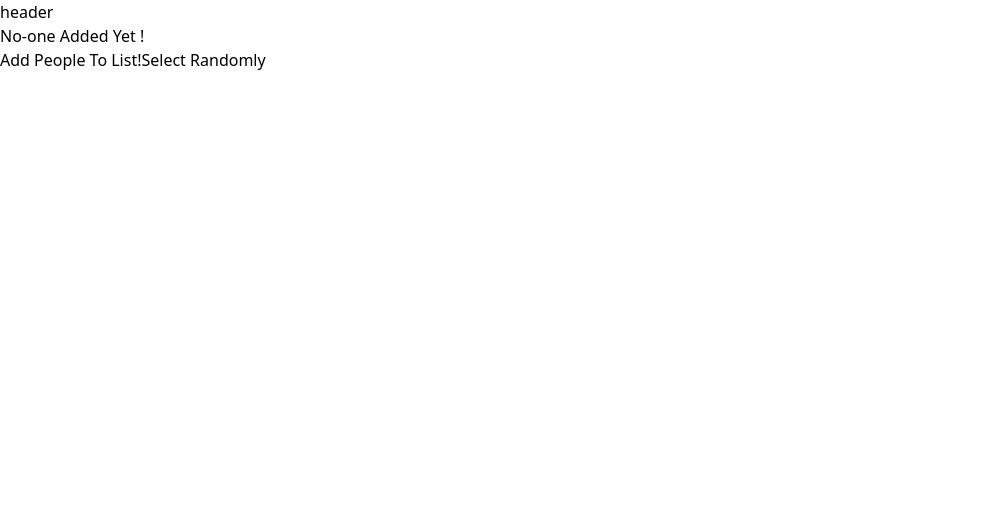
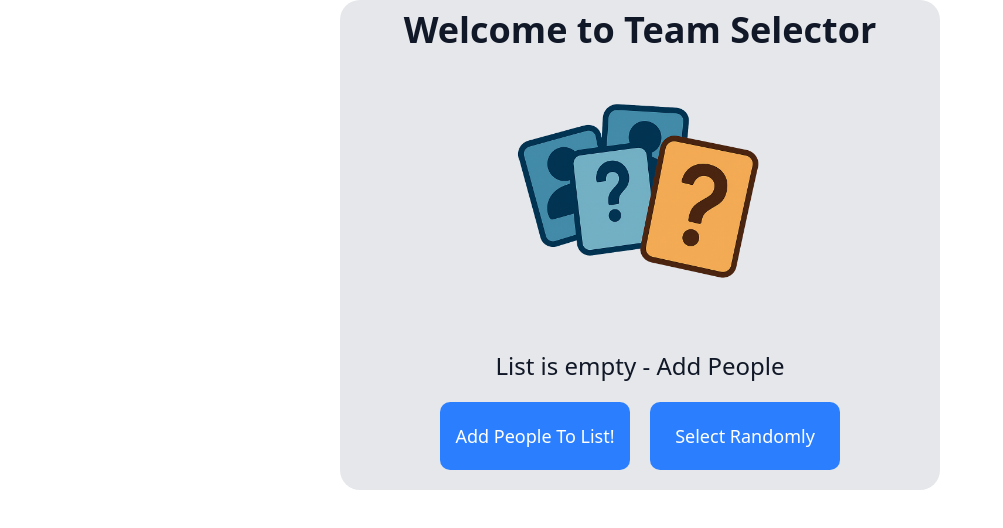
Before and after one commit to rezam91/RandomPeople, a React (Vite) app: page / in a window 1280 px wide. Shown: the top 528 px of the page, without its empty margins (0-1003 px from the left). Built offline with nearby package versions, Linux system fonts and the light colour scheme.

Commit message:
feat(style): for home page added

```diff
--- a/src/App.jsx
+++ b/src/App.jsx
@@ -11,7 +11,7 @@ import { useReducer } from "react"
 const App = () => {
   const [list, dispatch] = useReducer(listUpdater, [])
   return (
-    <>
+    <div className="text-[#111827] pb-[20px] ml-auto mr-auto bg-gray-200 rounded-[20px] w-[600px]">
       <UserContext.Provider value = {{list, dispatch}}>
         <Header />
         <Routes>
@@ -21,7 +21,7 @@ const App = () => {
           <Route path='/*' element={<NotFound />} />
         </Routes>
       </UserContext.Provider>
-    </>
+    </div>
   )
 }
 
--- a/src/components/header.jsx
+++ b/src/components/header.jsx
@@ -1,5 +1,11 @@
+import logoPath from '../assets/images/logo.png'
 const Header = () => {
-    return <div>header</div>
+    return (
+        <>
+            <h1 className='font-bold text-4xl w-fit pt-[10px] ml-auto mr-auto'>Welcome to Team Selector</h1>
+            <img src={logoPath} alt="logo-sign" width="300px" className='ml-auto mr-auto' />
+        </>
+    )
 }
 
 export default Header
--- a/src/pages/home.jsx
+++ b/src/pages/home.jsx
@@ -7,17 +7,16 @@ const Home = () => {
     const {list} = useContext(UserContext)
     return (
         <>
-            {!list.length ? <div>No-one Added Yet !</div> : (
-                <ol>
+            {!list.length ? <div className="text-center text-2xl">List is empty - Add People</div> : (
+                <ol className="flex justify-evenly">
                     {list.map((item, index) => (
-                        <li key={index}>{item.fName+ " "},{item.lName}</li>
+                        <li className="rounded-[10px] text-center p-[30px] bg-amber-300" key={index}>{item.fName+ " "}<hr className="border-amber-100"/>{item.lName}</li>
                     ))}
                 </ol>
             )}
-            <div>
-
-                <button onClick={() => navigate('select')}>Add People To List!</button>
-                <button onClick={() => navigate('random')}>Select Randomly</button>
+            <div className="ml-auto mr-auto w-2/3 mt-[20px] flex gap-[20px] justify-center">
+                <button className="bg-blue-500 text-lg text-[#FFFFFF] pl-[10px] pr-[10px] pt-[20px] pb-[20px] rounded-[10px] flex-1 hover:bg-blue-600 hover:cursor-pointer" onClick={() => navigate('select')}>Add People To List!</button>
+                <button disabled={list.length<2 ? true : false} className={`bg-blue-500 text-lg text-[#FFFFFF] pl-[10px] pr-[10px] pt-[20px] pb-[20px] rounded-[10px] flex-1 hover:bg-blue-600 ${list.length<2 ? "hover: cursor-not-allowed" :"hover: cursor-pointer"}`} onClick={() => navigate('random')}>Select Randomly</button>
             </div>
         </>
     )
```
Also changed, not shown: src/assets/images/Logo.png (added).
